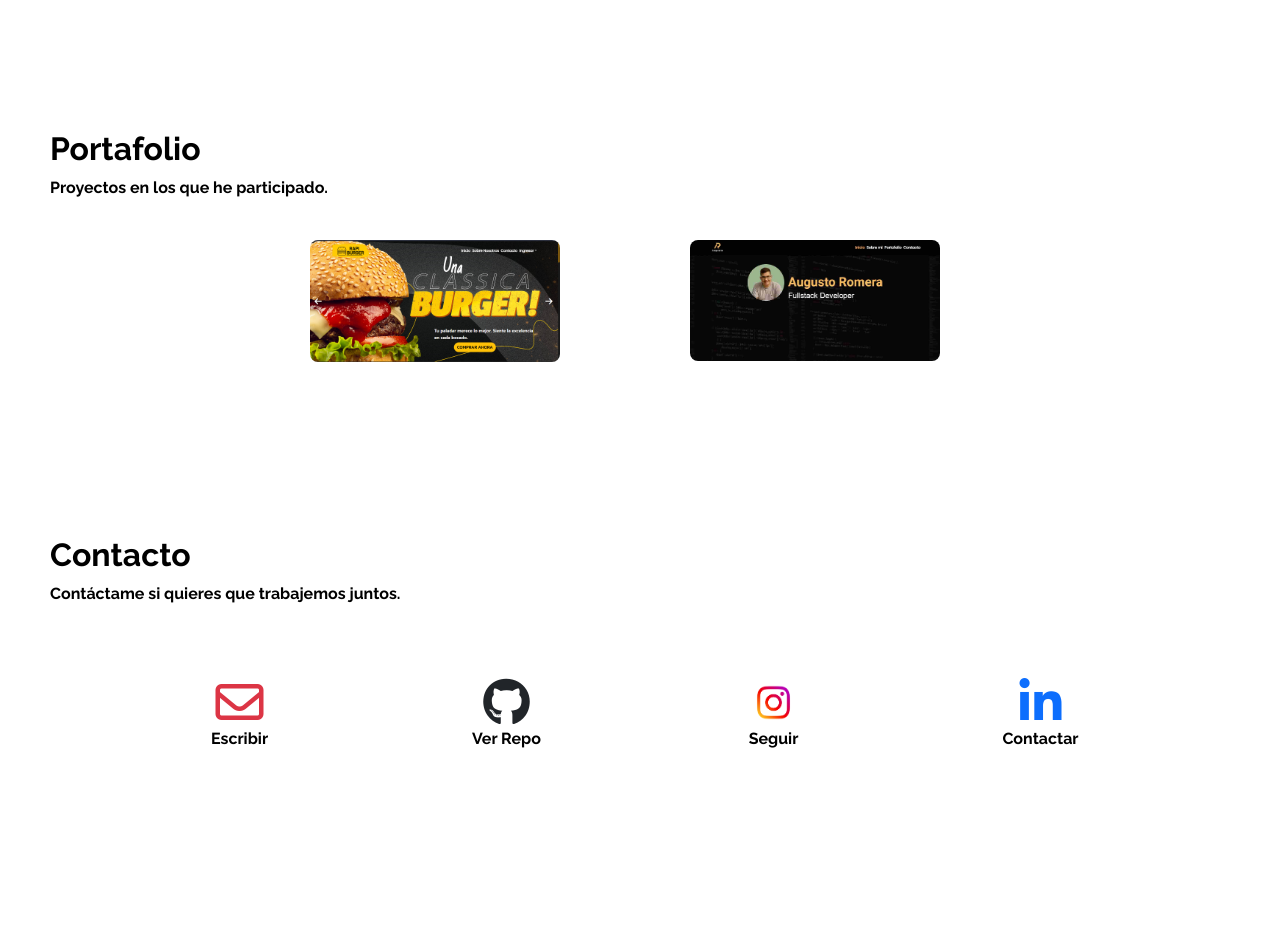
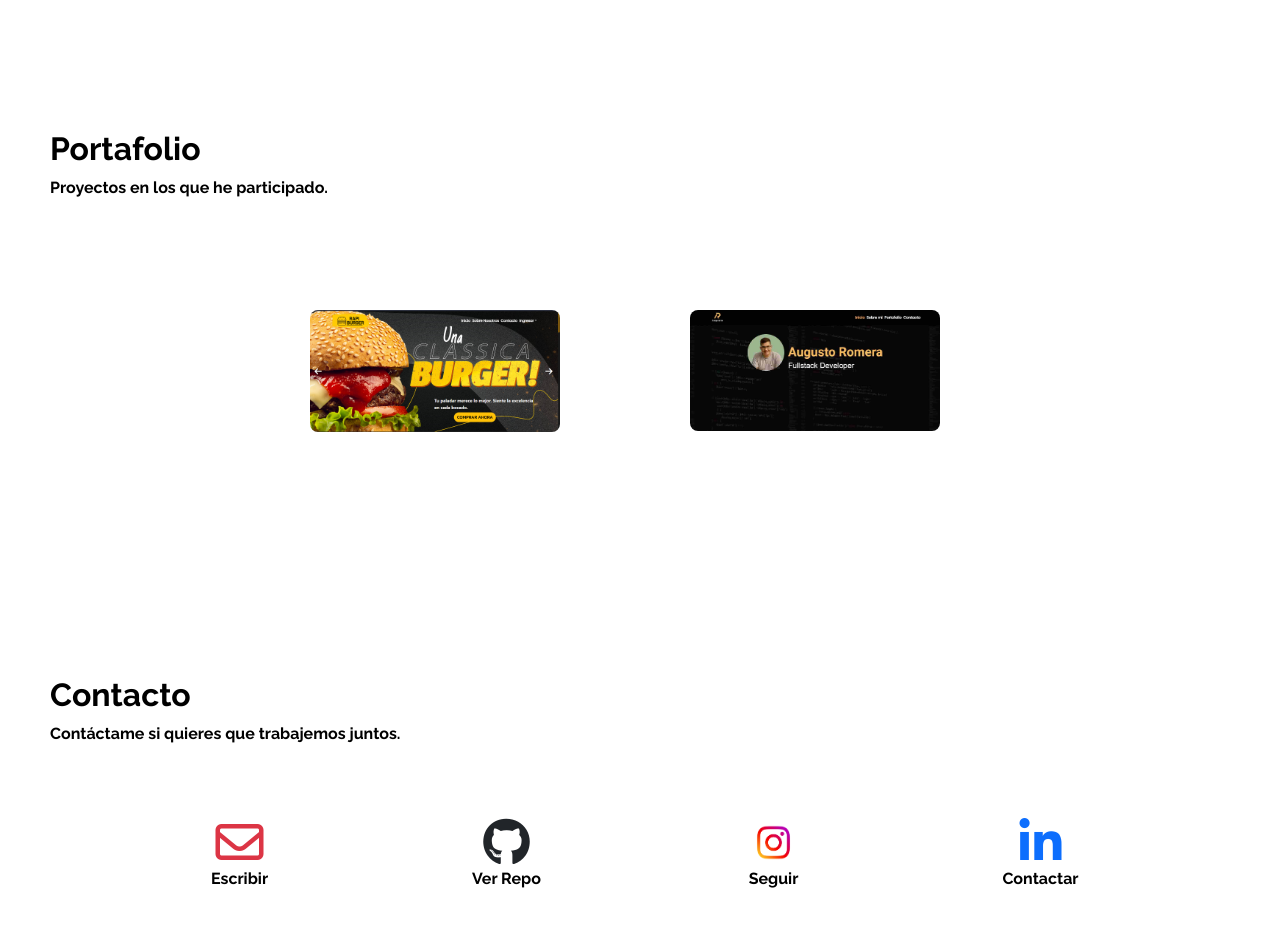
Before and after one commit to Augustoromera/PortafolioAugusto2023Frontend, a React (Vite) app: page / in a window 1280 px wide. Shown: the part 1500-2452 px from the top of the page. Built offline with nearby package versions, Linux system fonts and the light colour scheme; a web font is replaced by a local one.

Commit message:
Cambios en los padding de las distintas secciones en bodyhome.css

```diff
--- a/src/styles/bodyhome.css
+++ b/src/styles/bodyhome.css
@@ -205,6 +205,8 @@ body {
 }
 
 .description-container {
+    padding-bottom: 70px;
+
     width: 100%;
 }
 
@@ -214,7 +216,7 @@ body {
 
 /* Estilos de la sección "Contacto" */
 .contact-me {
-    padding: 120px 0 100px;
+    padding: 190px 0 100px;
 }
 
 .contact-me-container {
@@ -301,6 +303,7 @@ body {
 }
 
 @media (min-width: 575px) and (max-width: 721px) {
+
     .image-portfolio {
         width: 250px;
     }
@@ -326,6 +329,9 @@ body {
 }
 
 @media (max-width: 575px) {
+    .contact-me {
+        padding: 120px 0 100px;
+    }
     .mt-2-container {
         padding: 1rem;
     }
```
